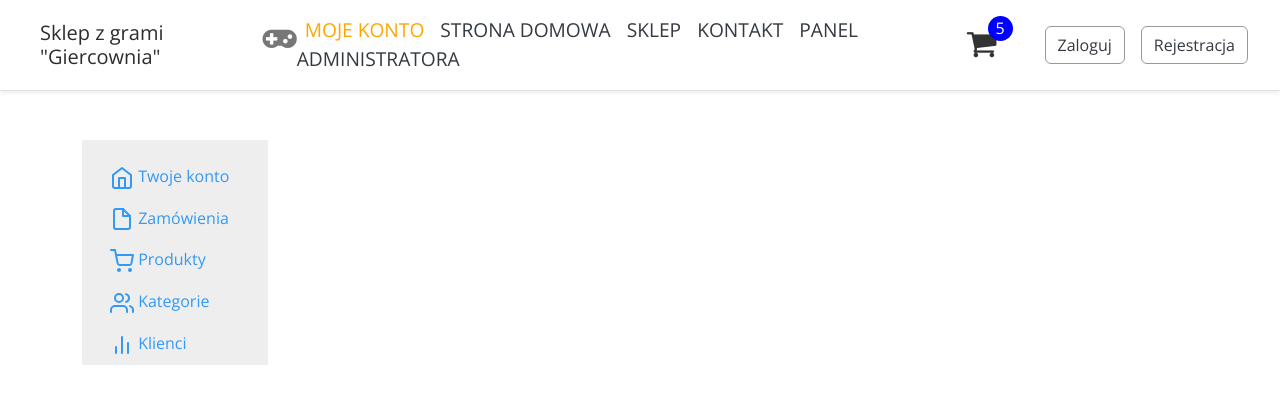
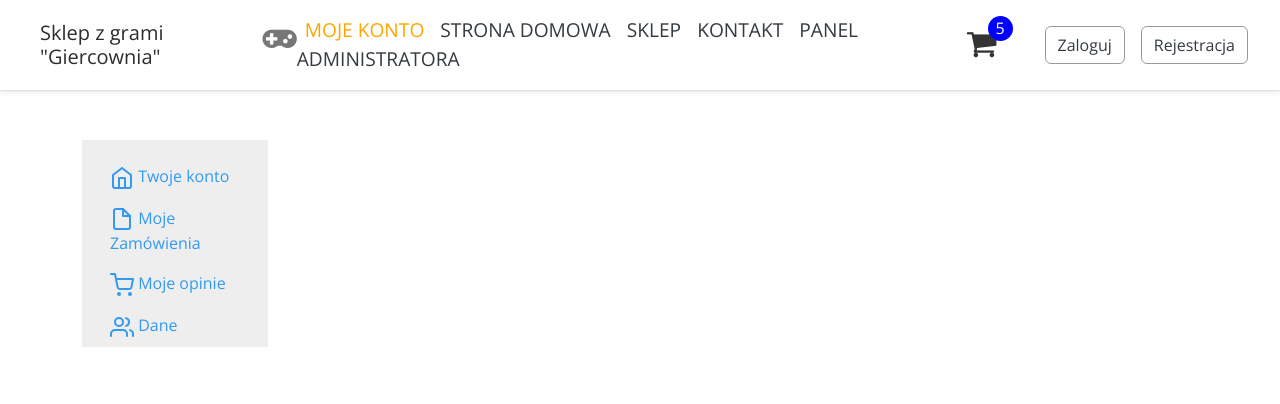
Before and after one commit to hegemon76/Game-Shop-Angular, an Angular app in the folder client/: page /moje-konto in a window 1280 px wide. Shown: the top 404 px of the page. Built offline with nearby package versions, Linux system fonts and the light colour scheme.

Commit message:
nowe componenty klienta

```diff
--- a/client/src/app/app.module.ts
+++ b/client/src/app/app.module.ts
@@ -16,6 +16,9 @@ import { LoginComponent } from './login/login.component';
 import { RegisterComponent } from './register/register.component';
 import { BsDropdownModule } from 'ngx-bootstrap/dropdown';
 import { ClientAccountComponent } from './client-account/client-account.component';
+import { ClientDataComponent } from './client-account/client-data/client-data.component';
+import { ClientOrdersComponent } from './client-account/client-orders/client-orders.component';
+import { ClientOpinionsComponent } from './client-account/client-opinions/client-opinions.component';
 
 @NgModule({
   declarations: [
@@ -26,6 +29,9 @@ import { ClientAccountComponent } from './client-account/client-account.componen
     LoginComponent,
     RegisterComponent,
     ClientAccountComponent,
+    ClientDataComponent,
+    ClientOrdersComponent,
+    ClientOpinionsComponent,
   ],
   imports: [
     BrowserModule,
--- a/client/src/app/client-account/client-account.component.html
+++ b/client/src/app/client-account/client-account.component.html
@@ -22,7 +22,7 @@
                                 <path d="M13 2H6a2 2 0 0 0-2 2v16a2 2 0 0 0 2 2h12a2 2 0 0 0 2-2V9z"></path>
                                 <polyline points="13 2 13 9 20 9"></polyline>
                             </svg>
-                            Zamówienia
+                            Moje Zamówienia
                         </a>
                     </li>
                     <li class="nav-item">
@@ -34,7 +34,7 @@
                                 <circle cx="20" cy="21" r="1"></circle>
                                 <path d="M1 1h4l2.68 13.39a2 2 0 0 0 2 1.61h9.72a2 2 0 0 0 2-1.61L23 6H6"></path>
                             </svg>
-                            Produkty
+                            Moje opinie
                         </a>
                     </li>
                     <li class="nav-item">
@@ -47,21 +47,8 @@
                                 <path d="M23 21v-2a4 4 0 0 0-3-3.87"></path>
                                 <path d="M16 3.13a4 4 0 0 1 0 7.75"></path>
                             </svg>
-                            Kategorie
+                            Dane
                         </a>
-                    </li>
-                    <li class="nav-item">
-                        <a class="nav-link">
-                            <svg xmlns="http://www.w3.org/2000/svg" width="24" height="24" viewBox="0 0 24 24"
-                                fill="none" stroke="currentColor" stroke-width="2" stroke-linecap="round"
-                                stroke-linejoin="round" class="feather feather-bar-chart-2">
-                                <line x1="18" y1="20" x2="18" y2="10"></line>
-                                <line x1="12" y1="20" x2="12" y2="4"></line>
-                                <line x1="6" y1="20" x2="6" y2="14"></line>
-                            </svg>
-                            Klienci
-                        </a>
-                    </li>
                 </ul>
             </div>
         </nav>
--- a/client/src/app/client-account/client-account.component.ts
+++ b/client/src/app/client-account/client-account.component.ts
@@ -12,4 +12,7 @@ export class ClientAccountComponent implements OnInit {
   ngOnInit(): void {
   }
 
+  deactivateAll() {
+
+  }
 }
--- /dev/null
+++ b/client/src/app/client-account/client-data/client-data.component.html
@@ -0,0 +1 @@
+<p>client-data works!</p>
--- /dev/null
+++ b/client/src/app/client-account/client-data/client-data.component.ts
@@ -0,0 +1,15 @@
+import { Component, OnInit } from '@angular/core';
+
+@Component({
+  selector: 'app-client-data',
+  templateUrl: './client-data.component.html',
+  styleUrls: ['./client-data.component.scss']
+})
+export class ClientDataComponent implements OnInit {
+
+  constructor() { }
+
+  ngOnInit(): void {
+  }
+
+}
--- /dev/null
+++ b/client/src/app/client-account/client-opinions/client-opinions.component.html
@@ -0,0 +1 @@
+<p>client-opinions works!</p>
--- /dev/null
+++ b/client/src/app/client-account/client-opinions/client-opinions.component.ts
@@ -0,0 +1,15 @@
+import { Component, OnInit } from '@angular/core';
+
+@Component({
+  selector: 'app-client-opinions',
+  templateUrl: './client-opinions.component.html',
+  styleUrls: ['./client-opinions.component.scss']
+})
+export class ClientOpinionsComponent implements OnInit {
+
+  constructor() { }
+
+  ngOnInit(): void {
+  }
+
+}
--- /dev/null
+++ b/client/src/app/client-account/client-orders/client-orders.component.html
@@ -0,0 +1 @@
+<p>client-orders works!</p>
--- /dev/null
+++ b/client/src/app/client-account/client-orders/client-orders.component.ts
@@ -0,0 +1,15 @@
+import { Component, OnInit } from '@angular/core';
+
+@Component({
+  selector: 'app-client-orders',
+  templateUrl: './client-orders.component.html',
+  styleUrls: ['./client-orders.component.scss']
+})
+export class ClientOrdersComponent implements OnInit {
+
+  constructor() { }
+
+  ngOnInit(): void {
+  }
+
+}
```
Also changed, not shown: client/src/app/client-account/client-data/client-data.component.scss (added), client/src/app/client-account/client-opinions/client-opinions.component.scss (added), client/src/app/client-account/client-orders/client-orders.component.scss (added).
